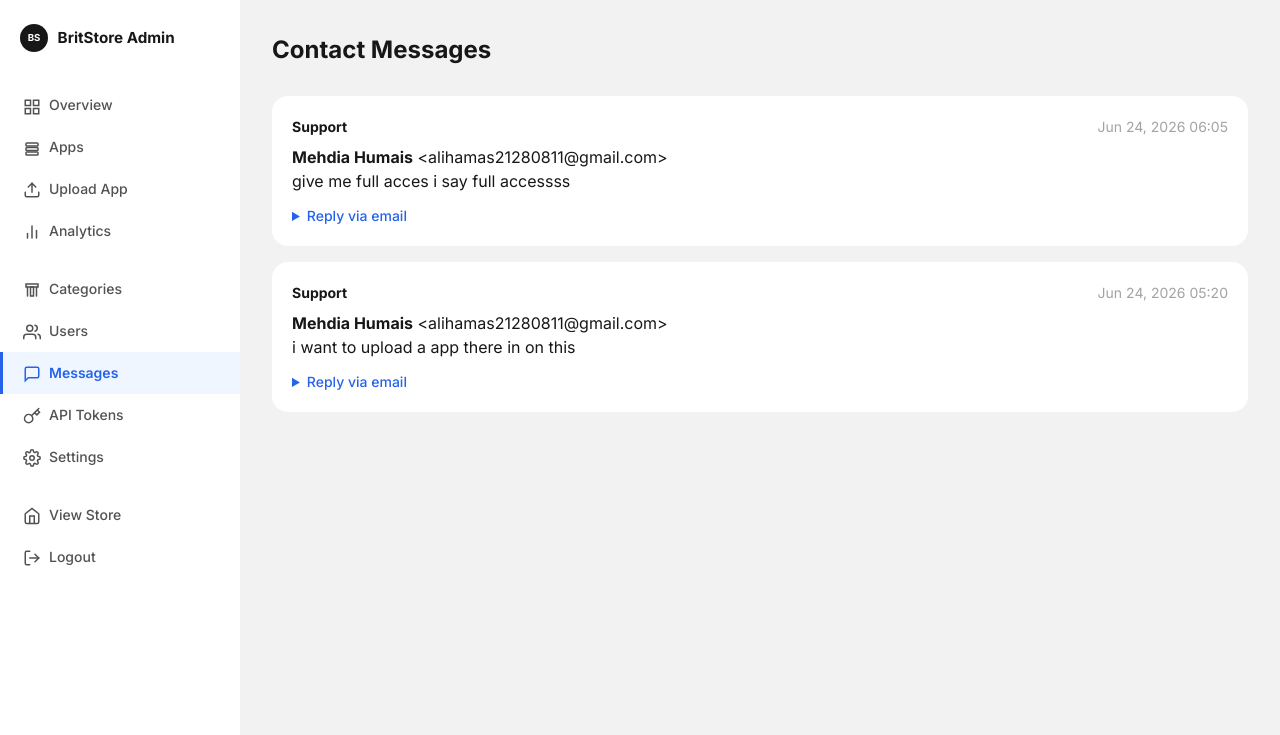
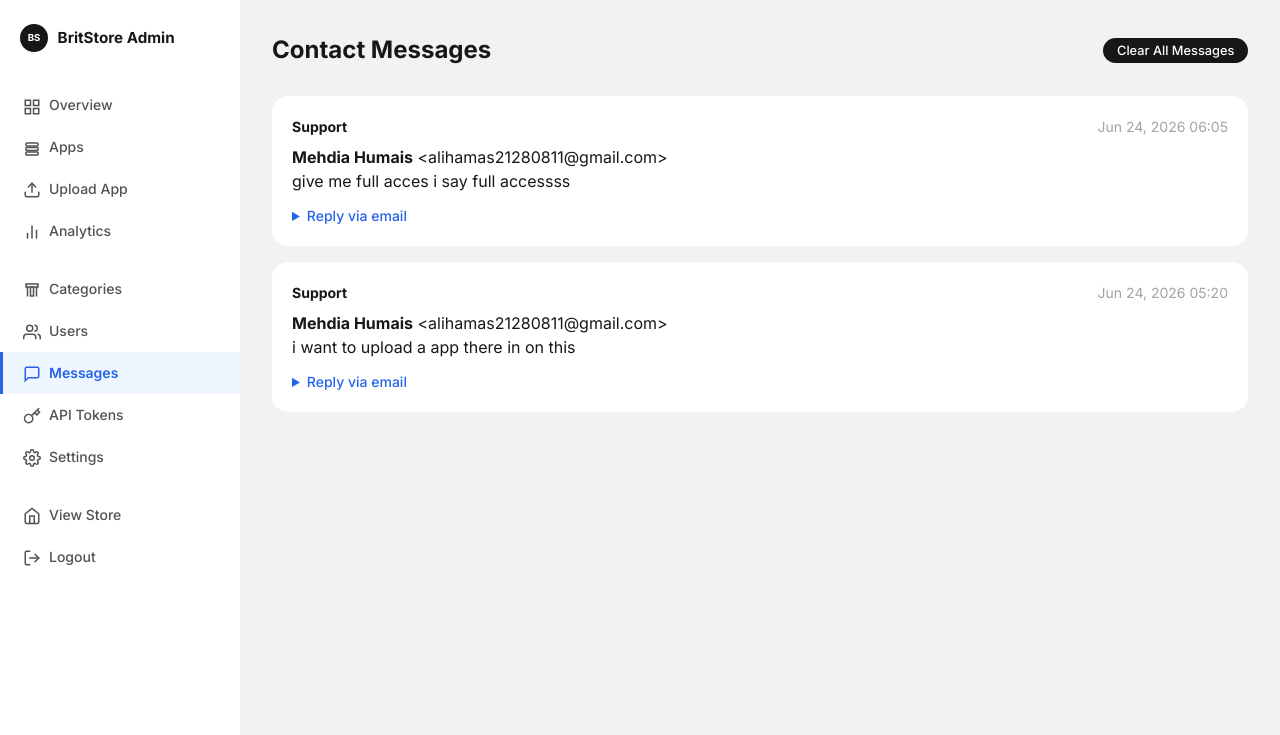
Before and after one commit to MehdiaHumais/britstore, a Django app: page /dashboard/messages/ in a window 1280 px wide. Shown: the part 57-792 px from the top of the page. Run offline with Django 5.2, Linux system fonts and the light colour scheme; a user stored in the database is signed in; data comes from the database, SQL or seed files in the repository.

Commit message:
feat: clear all & mark all read buttons for notifications and messages

```diff
--- a/store/urls.py
+++ b/store/urls.py
@@ -59,7 +59,10 @@ urlpatterns = [
     path('dashboard/api-tokens/<int:pk>/revoke/', views.revoke_api_token, name='dashboard_api_token_revoke'),
     path('dashboard/api-tokens/<int:pk>/regenerate/', views.regenerate_api_token, name='dashboard_api_token_regenerate'),
     path('dashboard/messages/', views.contact_messages, name='dashboard_messages'),
+    path('dashboard/messages/clear-all/', views.clear_all_messages, name='dashboard_clear_messages'),
     path('notifications/<int:pk>/read/', views.mark_notification_read, name='mark_notification_read'),
+    path('notifications/mark-all-read/', views.mark_all_notifications_read, name='mark_all_notifications_read'),
+    path('notifications/clear-all/', views.clear_all_notifications, name='clear_all_notifications'),
     path('rate/', views.rate_app, name='rate_app'),
     path('search_ajax/', views.search_ajax, name='search_ajax'),
 
--- a/store/views.py
+++ b/store/views.py
@@ -993,6 +993,30 @@ def mark_notification_read(request, pk):
 
 
 @super_admin_required
+def mark_all_notifications_read(request):
+    Notification.objects.filter(is_read=False).update(is_read=True)
+    messages.success(request, 'All notifications marked as read.')
+    return redirect('dashboard_home')
+
+
+@super_admin_required
+def clear_all_notifications(request):
+    if request.method == 'POST':
+        Notification.objects.all().delete()
+        messages.success(request, 'All notifications cleared.')
+    return redirect('dashboard_home')
+
+
+@super_admin_required
+def clear_all_messages(request):
+    if request.method == 'POST':
+        from store.models import ContactMessage
+        ContactMessage.objects.all().delete()
+        messages.success(request, 'All contact messages cleared.')
+    return redirect('dashboard_messages')
+
+
+@super_admin_required
 def toggle_publish(request, slug):
     app = get_object_or_404(App, slug=slug)
     app.published = not app.published
--- a/templates/base.html
+++ b/templates/base.html
@@ -58,6 +58,13 @@
                         {% empty %}
                         <div class="notif-empty">No notifications</div>
                         {% endfor %}
+                        <div class="notif-actions" style="display:flex;gap:.5rem;padding:.5rem 1rem;border-top:1px solid var(--border)">
+                            <a href="{% url 'mark_all_notifications_read' %}" class="btn btn-outline btn-sm" style="flex:1;font-size:.75rem">Mark All Read</a>
+                            <form method="post" action="{% url 'clear_all_notifications' %}" style="flex:1" onsubmit="return confirm('Clear all notifications?')">
+                                {% csrf_token %}
+                                <button type="submit" class="btn btn-outline btn-sm" style="width:100%;font-size:.75rem;color:var(--red)">Clear All</button>
+                            </form>
+                        </div>
                         <a href="{% url 'dashboard_home' %}" class="notif-footer">View all in Dashboard</a>
                     </div>
                 </div>
--- a/templates/dashboard/messages.html
+++ b/templates/dashboard/messages.html
@@ -11,9 +11,15 @@
     <div class="dashboard-main">
         <div class="dashboard-header flex-between">
             <h1>Contact Messages</h1>
-            {% if unread_count %}
-            <span class="badge badge-featured" style="font-size:.85rem;padding:.35rem .85rem">{{ unread_count }} unread</span>
-            {% endif %}
+            <div style="display:flex;gap:.5rem;flex-wrap:wrap">
+                {% if unread_count %}
+                <span class="badge badge-featured" style="font-size:.85rem;padding:.35rem .85rem">{{ unread_count }} unread</span>
+                {% endif %}
+                <form method="post" action="{% url 'dashboard_clear_messages' %}" onsubmit="return confirm('Delete ALL messages? This cannot be undone.')">
+                    {% csrf_token %}
+                    <button type="submit" class="btn btn-danger btn-sm">Clear All Messages</button>
+                </form>
+            </div>
         </div>
         {% for msg in messages_list %}
         <div class="dashboard-card message-card" style="{% if not msg.is_read %}border-left:4px solid var(--blue);background:var(--blue-light){% endif %}">
```
